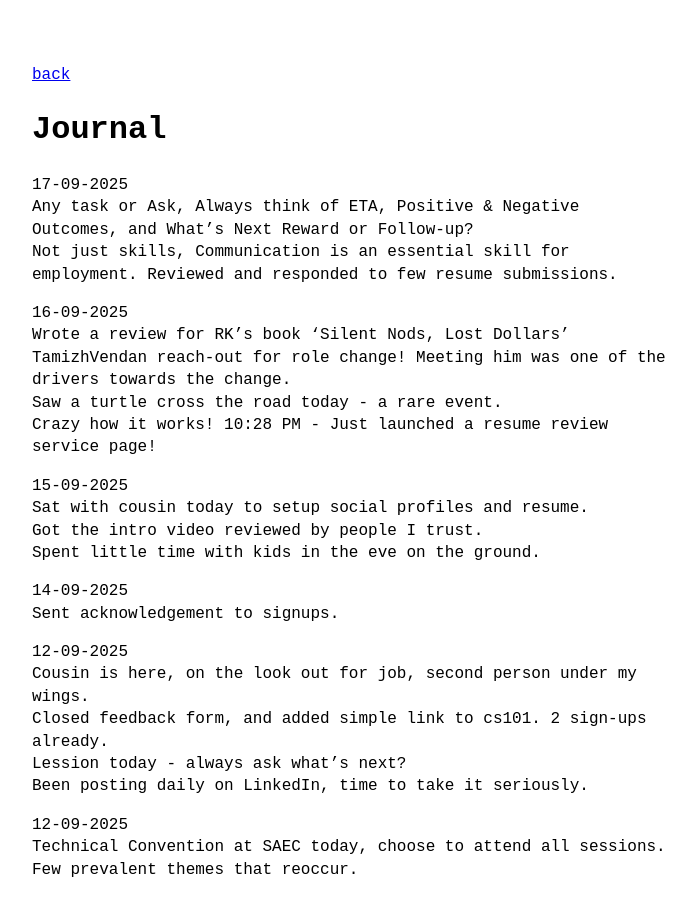
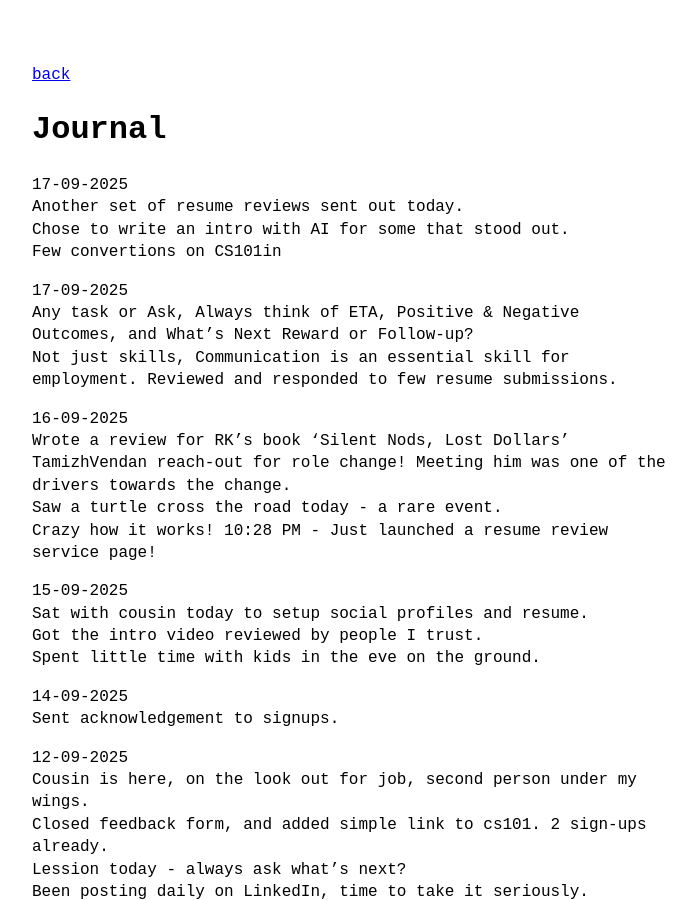
Before and after one commit to VallarasuS/Vallarasu.in, a Jekyll site: the page built from docs/open-journal.md, in a window 1280 px wide and 900 px high. Shown: the whole window, without its empty margins (288-984 px from the left). Built offline with Jekyll 4.4.1, drawn with Linux system fonts in a browser that asks for light colours.

Commit message:
Journal and interview pages

```diff
--- a/docs/open-journal.md
+++ b/docs/open-journal.md
@@ -2,6 +2,11 @@
 layout: page
 title: Journal
 ---
+
+17-09-2025<br>
+Another set of resume reviews sent out today. <br>
+Chose to write an intro with AI for some that stood out. <br>
+Few convertions on CS101in
 
 17-09-2025<br>
 Any task or Ask, Always think of ETA, Positive & Negative Outcomes, and What's Next Reward or Follow-up? <br>
```
Also changed, not shown: docs/_posts/2025-09-18-master-your-next-interview.md (added, +11 -0 lines), docs/_posts/2025-09-18-tell-me-about-yourself.md (added, +13 -0 lines).
